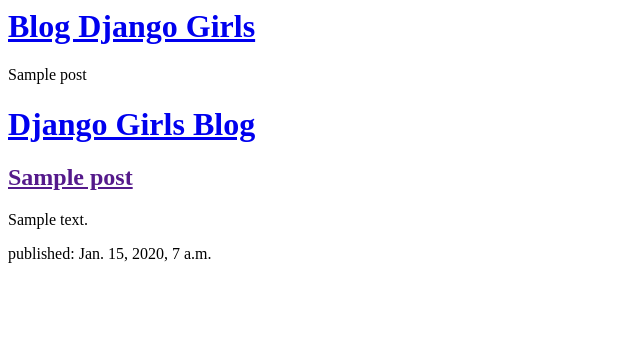
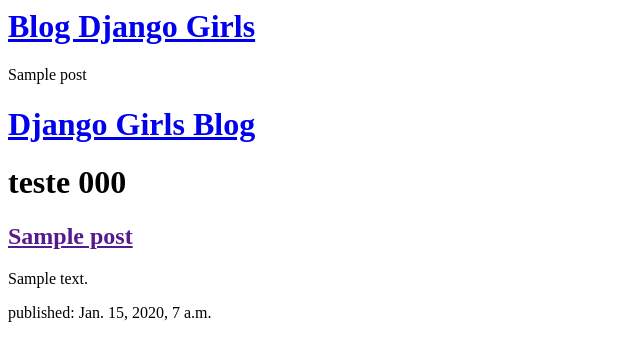
Before and after one commit to RentonAires/django_girls2, a Django app: page / in a window 1280 px wide. Shown: the top 361 px of the page, without its empty margins (0-640 px from the left). Run offline with Django 3.2, Linux system fonts and the light colour scheme; tables that the repository leaves empty hold one stand-in row (values such as "Sample post").

Commit message:
teste000

```diff
--- a/blog/templates/blog/post_list.html
+++ b/blog/templates/blog/post_list.html
@@ -18,6 +18,7 @@
 
         {% for post in posts %}
             <div>
+                <h1>teste 000</h1>
 
                 <h2><a href="">{{ post.title }}</a></h2> <!--interpolando os titulo de post-->
                 <p>{{ post.text|linebreaksbr }}</p> <!-- -->
```
